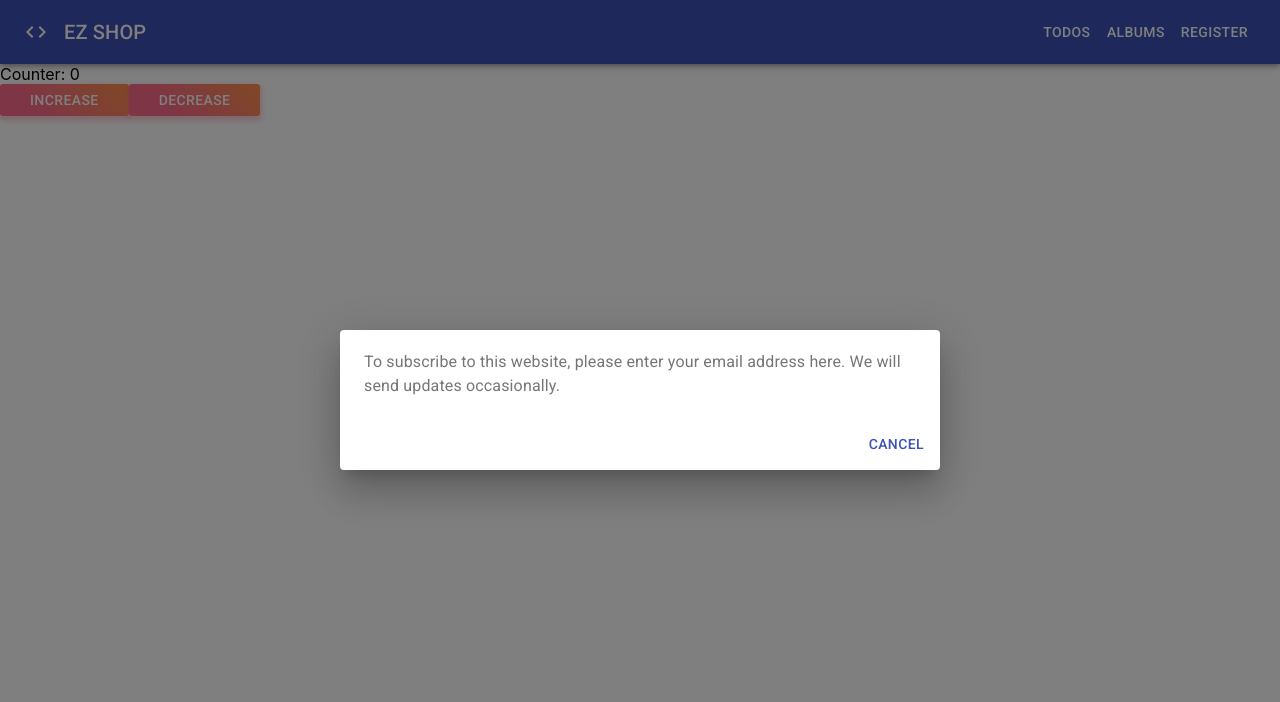
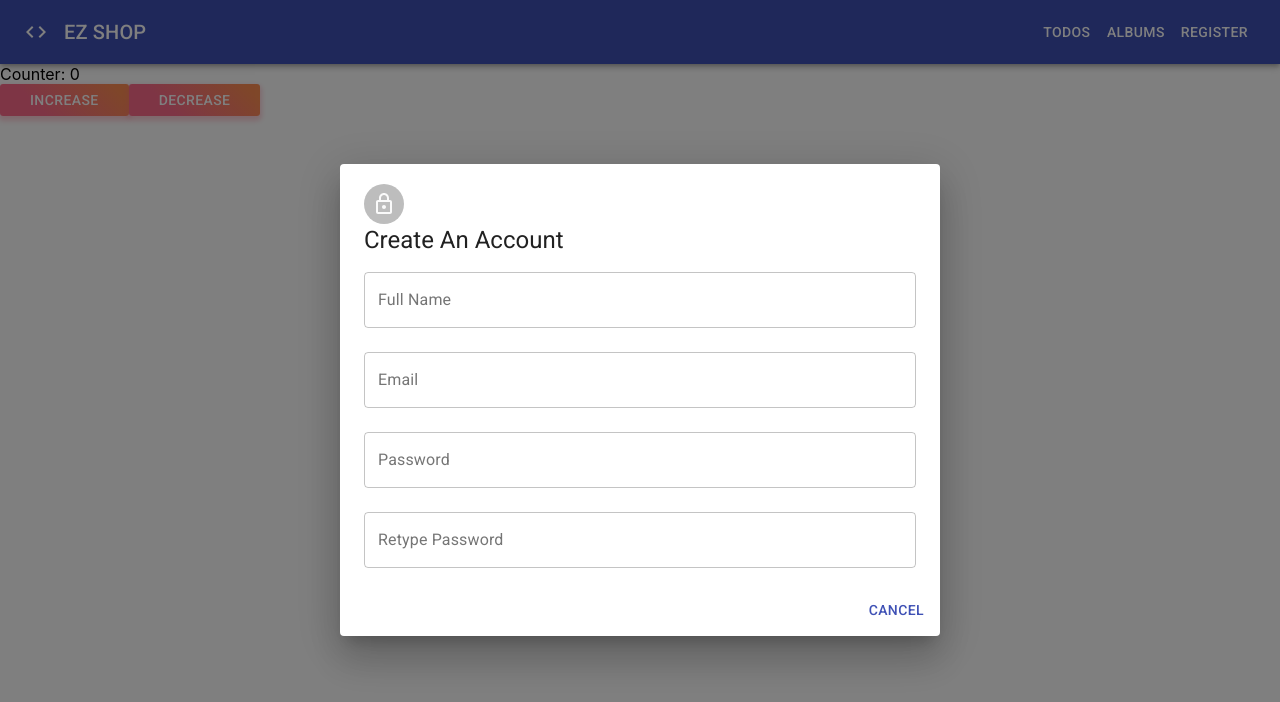
Before and after one commit to vanthinh2001x/learn-reactjss, a React (Create React App) app: page / in a window 1280 px wide. Both pictures are taken after a click on the button "REGISTER". Shown: the top 702 px of the page. Built offline with nearby package versions, Linux system fonts and the light colour scheme; no server answers.

Commit message:
set up form dang ky

```diff
--- a/src/components/Header/index.jsx
+++ b/src/components/Header/index.jsx
@@ -8,6 +8,7 @@ import { makeStyles } from '@material-ui/core/styles';
 import Toolbar from '@material-ui/core/Toolbar';
 import Typography from '@material-ui/core/Typography';
 import CodeIcon from '@material-ui/icons/Code';
+import Register from 'features/Auth/components/Register';
 import React, { useState } from 'react';
 import { Link, NavLink } from 'react-router-dom';
 
@@ -67,10 +68,7 @@ export default function Header() {
        onClose={handleClose}
        aria-labelledby="form-dialog-title">
         <DialogContent>
-          <DialogContentText>
-            To subscribe to this website, please enter your email address here. We will send updates
-            occasionally.
-          </DialogContentText>
+         <Register />
         </DialogContent>
 
         <DialogActions>
--- a/src/components/form-controls/InputField/index.jsx
+++ b/src/components/form-controls/InputField/index.jsx
@@ -22,6 +22,8 @@ function InputField(props) {
             control={form.control}
             render={({ field }) => <TextField {...field}
 
+            margin="normal"
+            variant="outlined"
             fullWidth
             label={label}
             disabled={disabled}
--- /dev/null
+++ b/src/features/Auth/components/Register/index.jsx
@@ -0,0 +1,21 @@
+import React from 'react';
+import PropTypes from 'prop-types';
+import RegisterForm from '../RegisterForm';
+
+Register.propTypes = {
+
+};
+
+function Register(props) {
+    const handleSubmit = (values) => {
+        console.log('Form Submit: ', values);
+    }
+
+    return (
+        <div>
+            <RegisterForm onSubmit={handleSubmit}/>
+        </div>
+    );
+}
+
+export default Register;
--- /dev/null
+++ b/src/features/Auth/components/RegisterForm/index.jsx
@@ -0,0 +1,63 @@
+import { yupResolver } from '@hookform/resolvers/yup';
+import { Avatar, Typography } from '@material-ui/core';
+import { LockOutlined } from '@material-ui/icons';
+import InputField from 'components/form-controls/InputField';
+import PropTypes from 'prop-types';
+import React from 'react';
+import { useForm } from 'react-hook-form';
+import * as yup from "yup";
+// import InputField from '../../../../components/form-controls/InputField';
+
+RegisterForm.propTypes = {
+    onSubmit: PropTypes.func
+};
+
+function RegisterForm(props) {
+    const schema = yup.object().shape({
+        title: yup.string()
+        .required('Please enter title')
+        .min(5, 'Title is too short'),
+
+      });
+
+    const form = useForm({
+        defaultValues:{
+            fullName : '',
+            email : '',
+            password : '',
+            retypePassword: '',
+        },
+        resolver: yupResolver(schema),
+    })
+
+    const handleSubmit =(values)=>{
+      //  console.log('TODO FORM: ', values);
+        const { onSubmit } = props;
+        if(onSubmit){
+            onSubmit(values);
+        }
+
+        form.reset();
+    }
+
+    return (
+        <div>
+            <Avatar>
+                <LockOutlined></LockOutlined>
+            </Avatar>
+
+            <Typography component="h3" variant="h5">
+                Create An Account
+            </Typography>
+
+            <form onSubmit={form.handleSubmit(handleSubmit)}>
+                <InputField name="fullName" label="Full Name" form={form}/>
+                <InputField name="email" label="Email" form={form}/>
+                <InputField name="password" label="Password" form={form}/>
+                <InputField name="retypePassword" label="Retype Password" form={form}/>
+            </form>
+        </div>
+    );
+}
+
+export default RegisterForm;
```
Also changed, not shown: src/features/Auth/index.jsx (added).
